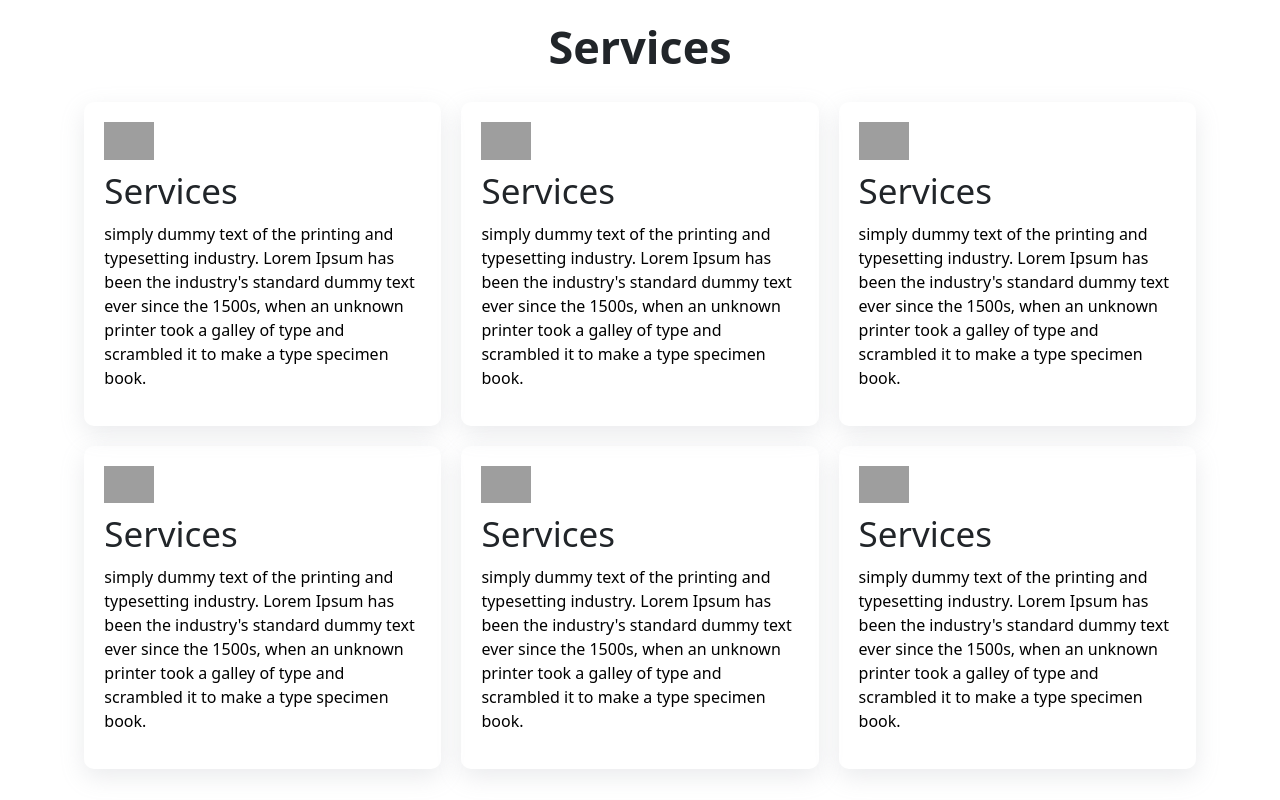
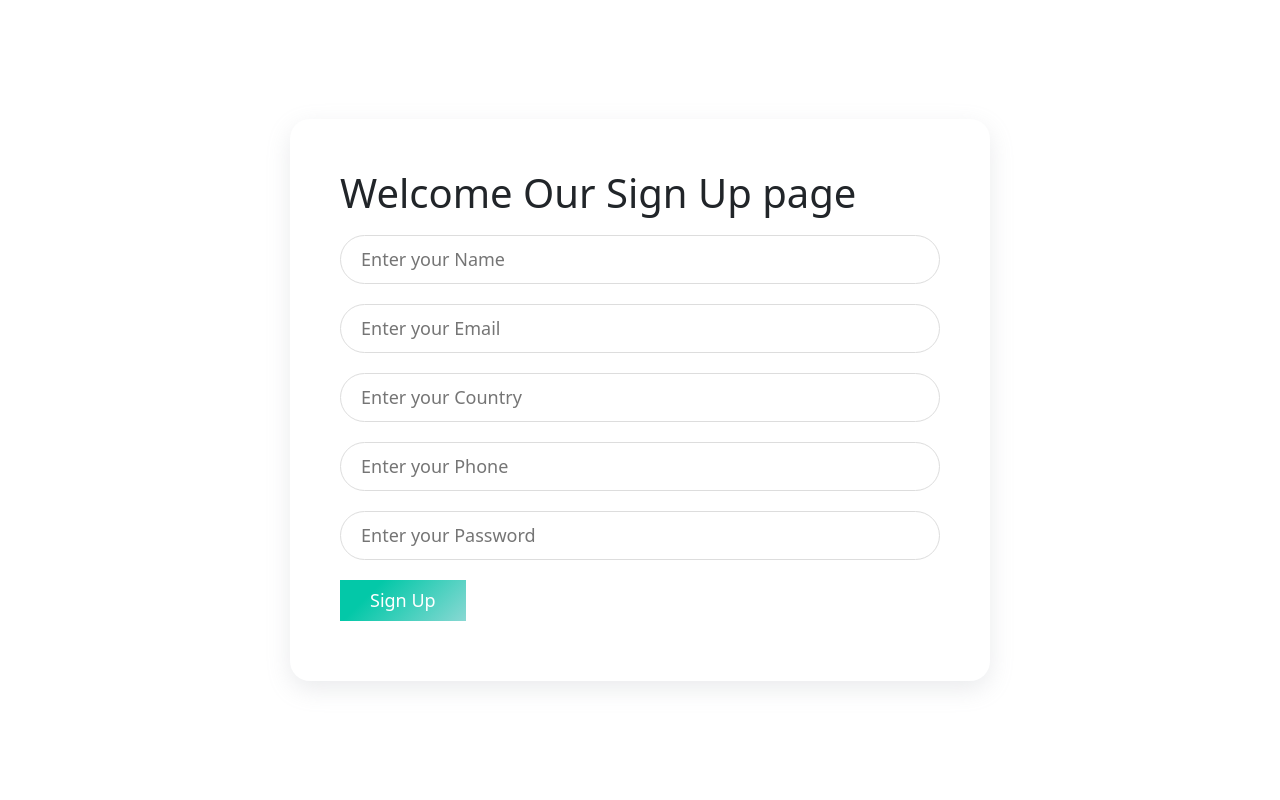
Before and after one commit to wdridoy11/my-beginner-level-react.js-project, a React (Create React App) app: page / in a window 1280 px wide. Shown: the top 800 px of the page. Built offline with nearby package versions, Linux system fonts and the light colour scheme; grey boxes are pictures that could not be loaded.

Commit message:
form complete

```diff
--- a/src/App.js
+++ b/src/App.js
@@ -4,7 +4,8 @@ import ReactBootstrap from './components/react_bootstrap/react_bootstrap'
 // import RState from './components/Router_State/app'
 // import RState from './components/conditional_randaring/app'
 // import RState from './components/event_handling/app'
-import RState from './components/project/app'
+// import RState from './components/project/app'
+import RState from './components/form/app'
 
 const app = () => {
    return (
--- /dev/null
+++ b/src/components/form/app.css
@@ -0,0 +1,47 @@
+body {
+   display: flex;
+   align-items: center;
+   justify-content: center;
+   width: 100%;
+   height: 100vh;
+
+}
+
+.form-area {
+   box-shadow: rgba(149, 157, 165, 0.2) 0px 8px 24px;
+   padding: 50px;
+   border-radius: 20px;
+}
+
+form {
+   width: 600px;
+}
+
+input[type="text"],
+input[type="email"],
+input[type="tel"],
+input[type="password"] {
+   width: 100%;
+   padding: 10px 20px;
+   margin: 10px 0;
+   border: 1px solid #ddd;
+   font-size: 18px;
+   border-radius: 50px;
+}
+
+input[type="submit"] {
+   padding: 7px 30px;
+   margin: 10px 0;
+   background: linear-gradient(315deg, #89d8d3 0%, #03c8a8 74%);
+   color: #fff;
+   font-size: 18px;
+   font-weight: 500;
+   border: none;
+}
+
+input[type="text"]:focus,
+input[type="email"]:focus,
+input[type="password"]:focus {
+   outline: none;
+   border-color: rgb(0, 255, 0);
+}
--- /dev/null
+++ b/src/components/form/app.js
@@ -0,0 +1,13 @@
+import React from 'react'
+import Form from './form5'
+import Style from './app.css'
+
+const app = () => {
+   return (
+      <div>
+         <Form />
+      </div>
+   )
+}
+
+export default app
--- /dev/null
+++ b/src/components/form/form5.js
@@ -0,0 +1,31 @@
+import React, { useState } from 'react'
+
+const Form5 = () => {
+
+   const [user, setUser] = useState({ name: "", email: "", country: "", phone: "", password: "" })
+   const { name, email, country, phone, password } = user;
+
+
+   const handleChange = (e) => {
+      setUser({ ...user, [e.target.name]: e.target.value })
+   }
+   const handleSubmit = (e) => {
+      e.preventDefault();
+      console.log(user);
+   }
+   return (
+      <div className='form-area'>
+         <h1 className='section-title'>Welcome Our Sign Up page</h1>
+         <form onSubmit={handleSubmit}>
+            <input type="text" name='name' id='name' placeholder='Enter your Name' value={name} onChange={handleChange} required />
+            <input type="email" name="email" id="email" placeholder='Enter your Email' value={email} onChange={handleChange} required />
+            <input type="text" name='country' id='country' placeholder='Enter your Country' value={country} onChange={handleChange} required />
+            <input type="tel" name="phone" id="phone" placeholder='Enter your Phone' value={phone} onChange={handleChange} required />
+            <input type="password" name="password" id="password" placeholder='Enter your Password' value={password} onChange={handleChange} required />
+            <input type="submit" value="Sign Up" />
+         </form>
+      </div>
+   )
+}
+
+export default Form5;
```
Also changed, not shown: src/components/form/form.js (added, +43 -0 lines), src/components/form/form2.js (added, +55 -0 lines), src/components/form/form3.js (added, +47 -0 lines), src/components/form/form4.js (added, +41 -0 lines).
